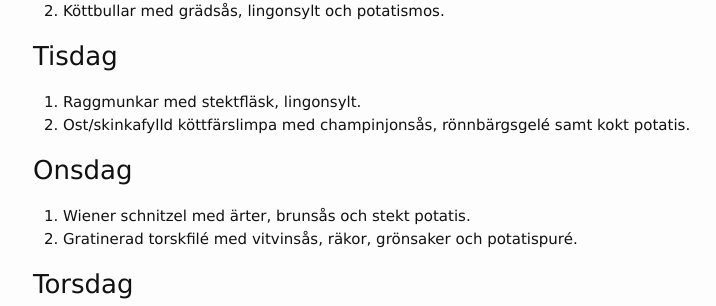
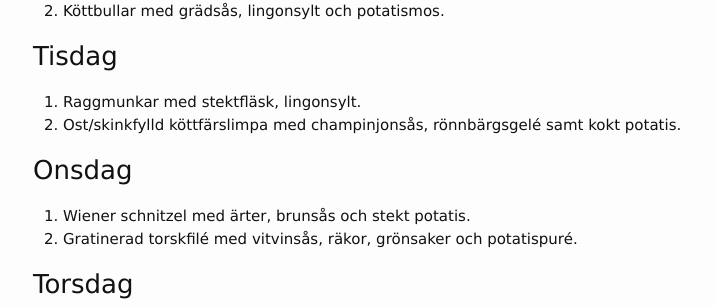
Before and after one commit to FarInn62/farinn62.github.io, a Jekyll site: the page built from lunch.md, in a window 1280 px wide. Shown: the part 299-605 px from the top of the page, without its empty margins (237-953 px from the left). Built offline with Jekyll 4.4.1, drawn with Linux system fonts in a browser that asks for light colours.

Commit message:
Update lunch.md

```diff
--- a/lunch.md
+++ b/lunch.md
@@ -18,7 +18,7 @@ Alla rätter: 80:- Take away: 65:-
 ### Tisdag
 
 1. Raggmunkar med stektfläsk, lingonsylt.
-2. Ost/skinkafylld köttfärslimpa med champinjonsås, rönnbärgsgelé samt kokt potatis.
+2. Ost/skinkfylld köttfärslimpa med champinjonsås, rönnbärgsgelé samt kokt potatis.
 
 
 ### Onsdag
```
